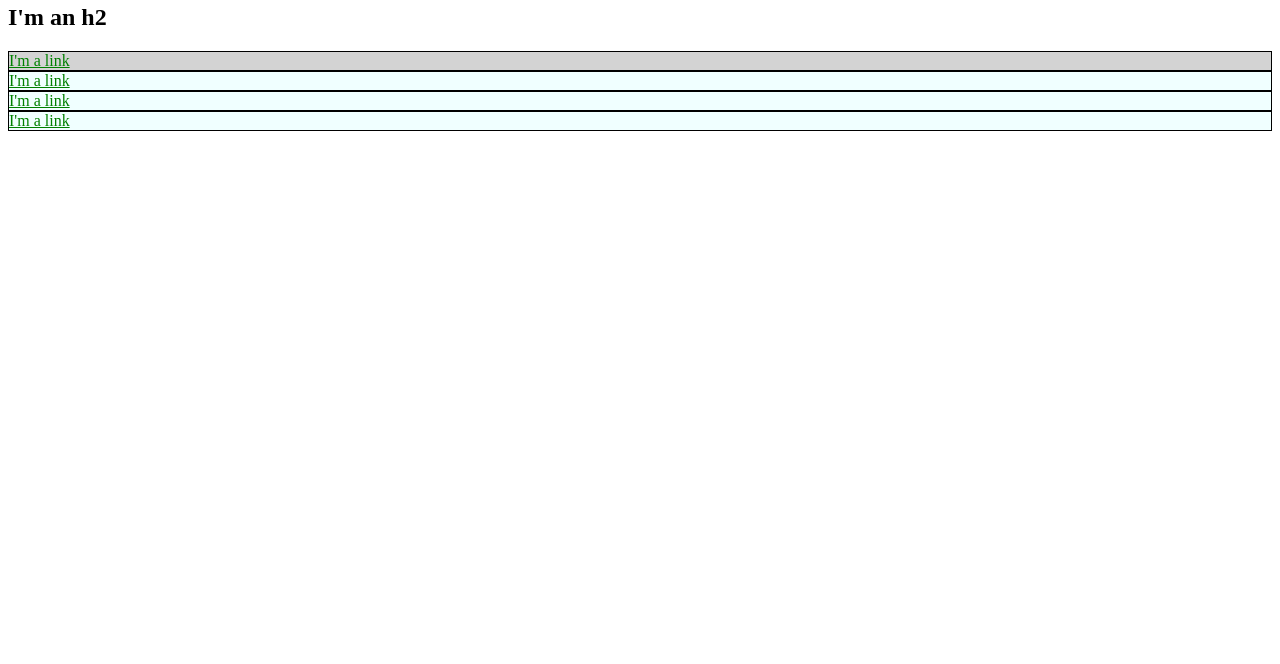
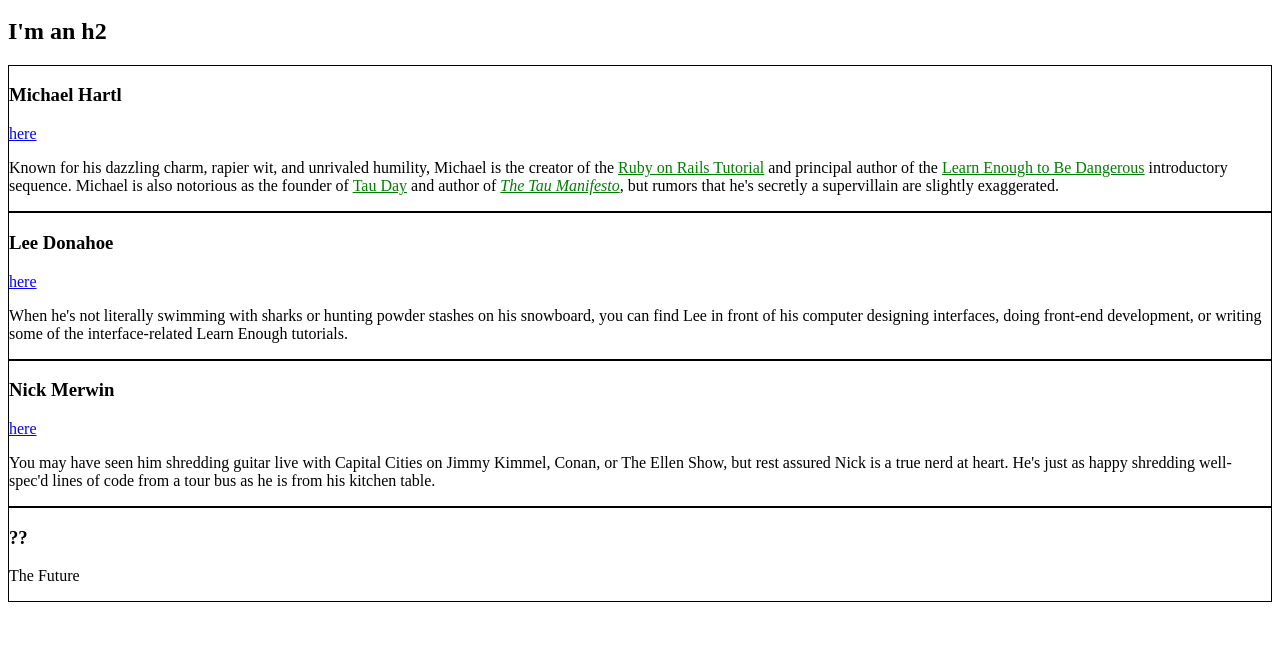
Before and after one commit to seancwall/seancwall.github.io, a plain HTML site: page index.html in a window 1280 px wide. Shown: the part 136-800 px from the top of the page. Drawn offline with Linux system fonts and the light colour scheme.

Commit message:
Update HTML file with new structure and bio info
This commit updates the HTML of the index page by adding more detailed styles and a DOCTYPE at the top. It also replaces placeholder content with bio-boxes for Michael Hartl, Lee Donahoe, Nick Merwin and a placeholder for a future addition. Links have been slightly updated to include a trailing slash.

```diff
--- a/index.html
+++ b/index.html
@@ -1,22 +1,25 @@
+<!DOCTYPE html>
 <html lang="en">
     <head>
-        <meta charset="UTF-8">
         <title>Test Page: Don't Panic</title>
+        <meta charset="utf-8">
         <style>
+            /* GLOBAL STYLES */
             a {
                 color: red;
             }
+
+            /* SOCIAL STYLES */
+            .social-link {
+                color: blue;
+            }
+
+            /* BIO STYLES */
             .bio-box {
                 border: 1px solid black;
             }
-            .bio-box a {
+            .bio-copy a {
                 color: green;
-            }
-            #exec-bio {
-                background-color: lightgray;
-            }
-            .skyhigh {
-                background-color: azure;
             }
         </style>
     </head>
@@ -24,27 +27,64 @@
         <h1>I'm an h1</h1>
         <ul>
             <li>
-                <a href="https://example.com">Link</a>
+                <a href="https://example.com/">Link</a>
             </li>
             <li>
-                <a href="https://example.com">Link</a>
+                <a href="https://example.com/">Link</a>
             </li>
             <li>
-                <a href="https://example.com">Link</a>
+                <a href="https://example.com/">Link</a>
             </li>
         </ul>
         <h2>I'm an h2</h2>
-        <div id="exec-bio" class="bio-box skyhigh">
-            <a href="https://example.com">I'm a link</a>
+        <div class="bio-box">
+            <h3>Michael Hartl</h3>
+            <a href="https://twitter.com/mhartl" class="social-link">here</a>
+            <div class="bio-copy">
+                <p>
+                    Known for his dazzling charm, rapier wit, and unrivaled humility,
+                    Michael is the creator of the
+                    <a href="https://www.railstutorial.org/">Ruby on Rails
+                        Tutorial</a> and principal author of the
+                    <a href="https://learnenough.com/">
+                        Learn Enough to Be Dangerous</a> introductory sequence. Michael
+                    is also notorious as the founder of
+                    <a href="http://tauday.com/">Tau Day</a> and author of
+                    <a href="http://tauday.com/tau-manifesto"><em>The Tau
+                        Manifesto</em></a>, but rumors that he's secretly a supervillain
+                    are slightly exaggerated.
+                </p>
+            </div>
         </div>
-        <div class="bio-box skyhigh">
-            <a href="https://example.com">I'm a link</a>
+        <div class="bio-box">
+            <h3>Lee Donahoe</h3>
+            <a href="https://twitter.com/leedonahoe" class="social-link">here</a>
+            <div class="bio-copy">
+                <p>
+                    When he's not literally swimming with sharks or hunting powder stashes on
+                    his snowboard, you can find Lee in front of his computer designing
+                    interfaces, doing front-end development, or writing some of the
+                    interface-related Learn Enough tutorials.
+                </p>
+            </div>
         </div>
-        <div class="bio-box skyhigh">
-            <a href="https://example.com">I'm a link</a>
+        <div class="bio-box">
+            <h3>Nick Merwin</h3>
+            <a href="https://twitter.com/nickmerwin" class="social-link">here</a>
+            <div class="bio-copy">
+                <p>
+                    You may have seen him shredding guitar live with Capital Cities on Jimmy
+                    Kimmel, Conan, or The Ellen Show, but rest assured Nick is a true nerd at
+                    heart. He's just as happy shredding well-spec'd lines of code from a tour
+                    bus as he is from his kitchen table.
+                </p>
+            </div>
         </div>
-        <div class="bio-box skyhigh">
-            <a href="https://example.com">I'm a link</a>
+        <div class="bio-box">
+            <h3>??</h3>
+            <p>
+                The Future
+            </p>
         </div>
     </body>
 </html>
```
